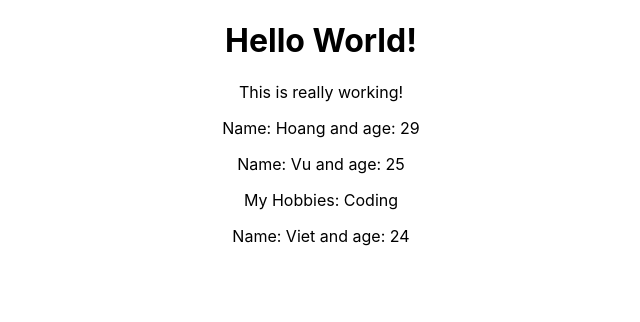
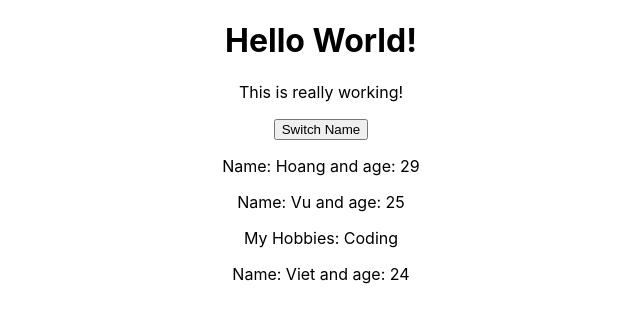
Before and after one commit to hoagVu/reactjs-calculator, a React (Create React App) app: page / in a window 1280 px wide. Shown: the top 322 px of the page, without its empty margins (319-959 px from the left). Built offline with nearby package versions, Linux system fonts and the light colour scheme.

Commit message:
add event handling for button

```diff
--- a/src/App.js
+++ b/src/App.js
@@ -9,11 +9,15 @@ class App extends Component {
       { name: 'Viet', age: '24' },
     ],
   };
+  switchNameHandler = () => {
+    console.log('switchName Success!');
+  };
   render() {
     return (
       <div className="App">
         <h1> Hello World!</h1>
         <p>This is really working!</p>
+        <button onClick={this.switchNameHandler}>Switch Name</button>
         <Person
           name={this.state.persons[0].name}
           age={this.state.persons[0].age}
```
